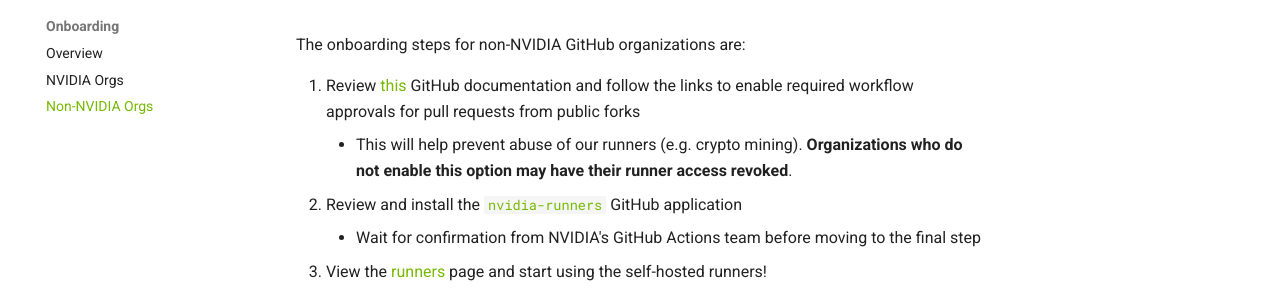
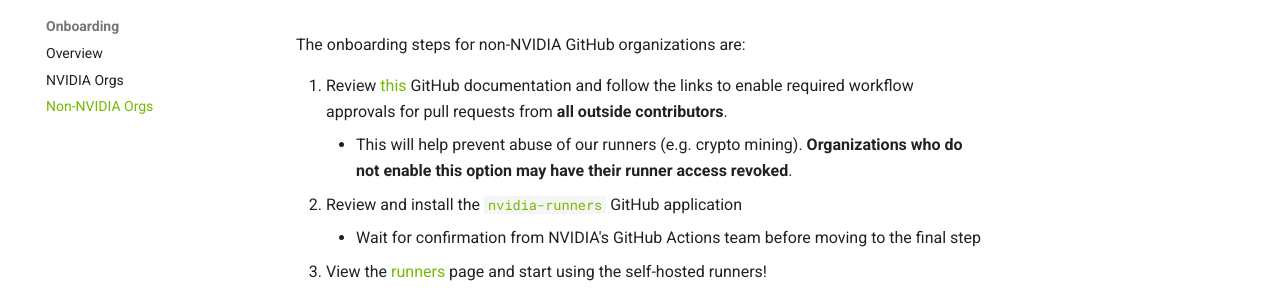
Before and after one commit to nv-gha-runners/docs, an MkDocs documentation site: the page built from docs/onboarding/non-nvidia.md, in a window 1280 px wide. Shown: the part 196-490 px from the top of the page. Built offline with MkDocs 1.6.1 and Material for MkDocs 9.7.7, drawn with Linux system fonts in a browser that asks for light colours; comment, search, counter and statistics services are not loaded.

Commit message:
specify approval option

```diff
--- a/docs/onboarding/non-nvidia.md
+++ b/docs/onboarding/non-nvidia.md
@@ -2,7 +2,7 @@
 
 The onboarding steps for non-NVIDIA GitHub organizations are:
 
-1. Review [this](https://docs.github.com/en/actions/managing-workflow-runs/approving-workflow-runs-from-public-forks) GitHub documentation and follow the links to enable required workflow approvals for pull requests from public forks
+1. Review [this](https://docs.github.com/en/actions/managing-workflow-runs/approving-workflow-runs-from-public-forks) GitHub documentation and follow the links to enable required workflow approvals for pull requests from **all outside contributors**.
    - This will help prevent abuse of our runners (e.g. crypto mining). **Organizations who do not enable this option may have their runner access revoked**.
 1. Review and install the [`nvidia-runners`](../apps/nvidia-runners/index.md) GitHub application
    - Wait for confirmation from NVIDIA's GitHub Actions team before moving to the final step
```
